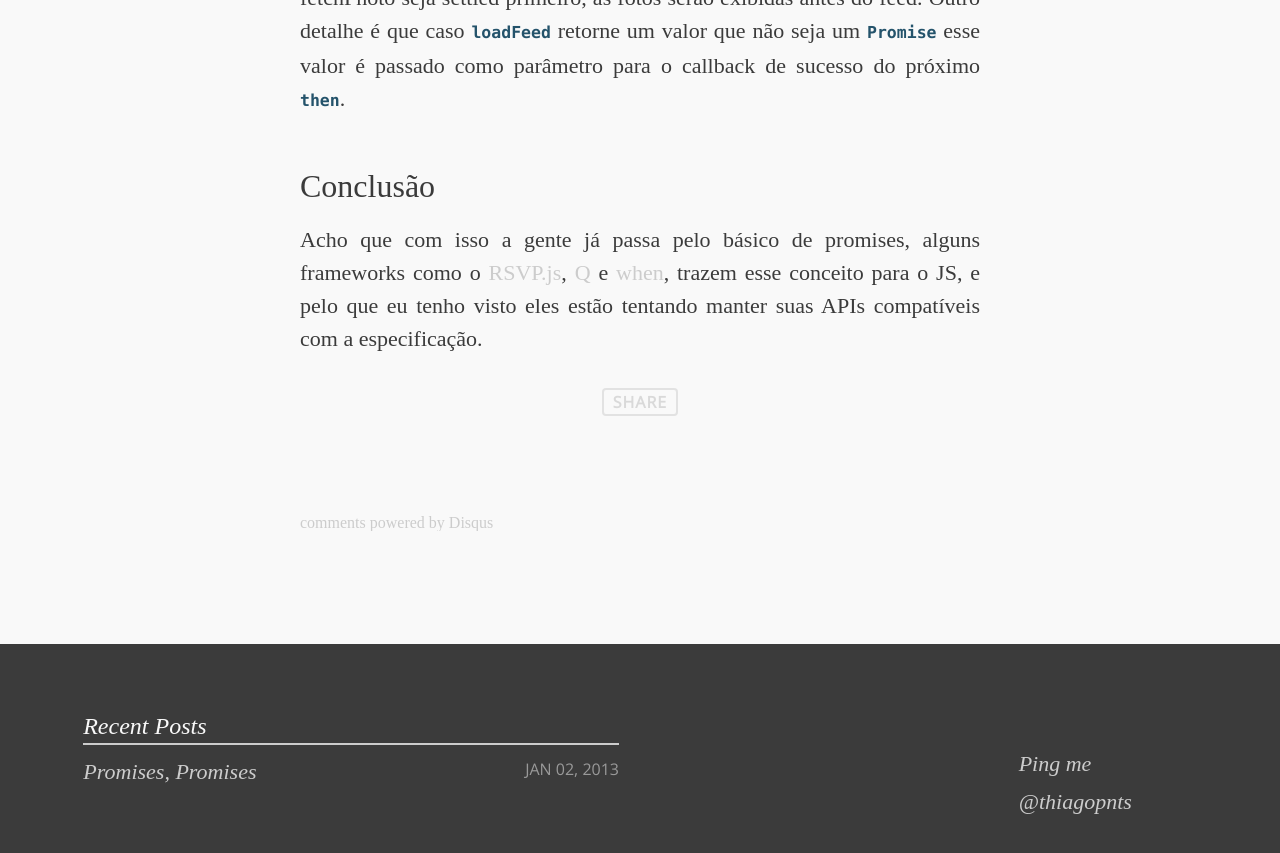
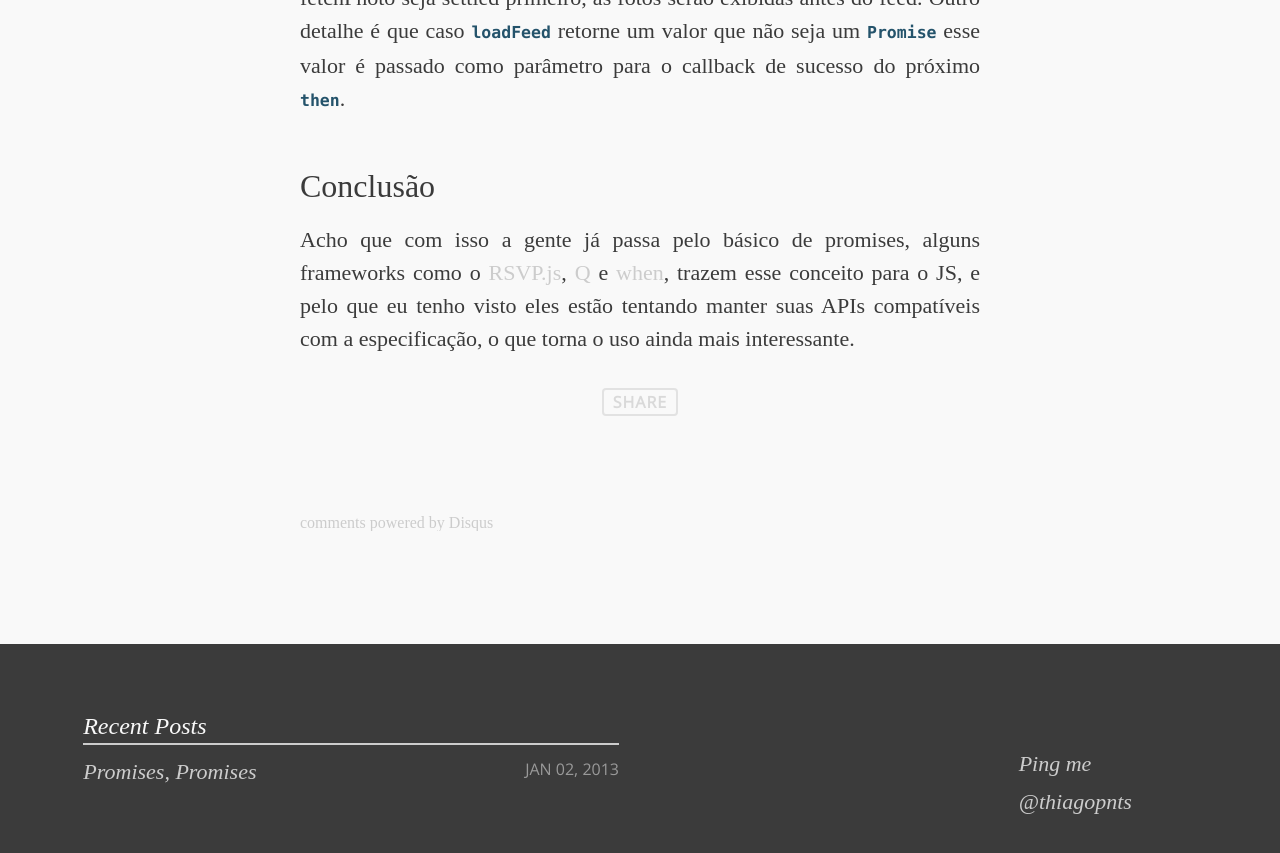
Before and after one commit to thiagopnts/blog, a Jekyll site: the page built from _posts/2013-01-02-promises.md, in a window 1280 px wide and 900 px high, scrolled down 2762 px. Shown: the top 853 px of the window. Built offline with Jekyll 4.4.1, drawn with Linux system fonts in a browser that asks for light colours; some web fonts are replaced; Markdown is read by kramdown in place of the engine named in the settings; comment, search, counter and statistics services are not loaded.

Commit message:
promises post

```diff
--- a/_posts/2013-01-02-promises.md
+++ b/_posts/2013-01-02-promises.md
@@ -67,4 +67,4 @@ Outro detalhe é que caso `loadFeed` retorne um valor que não seja um `Promise`
 
 ###Conclusão
 Acho que com isso a gente já passa pelo básico de promises, alguns frameworks como o [RSVP.js](https://github.com/tildeio/rsvp.js), [Q](https://github.com/kriskowal/q) e [when](https://github.com/cujojs/when),
-trazem esse conceito para o JS, e pelo que eu tenho visto eles estão tentando manter suas APIs compatíveis com a especificação.
+trazem esse conceito para o JS, e pelo que eu tenho visto eles estão tentando manter suas APIs compatíveis com a especificação, o que torna o uso ainda mais interessante.
```
